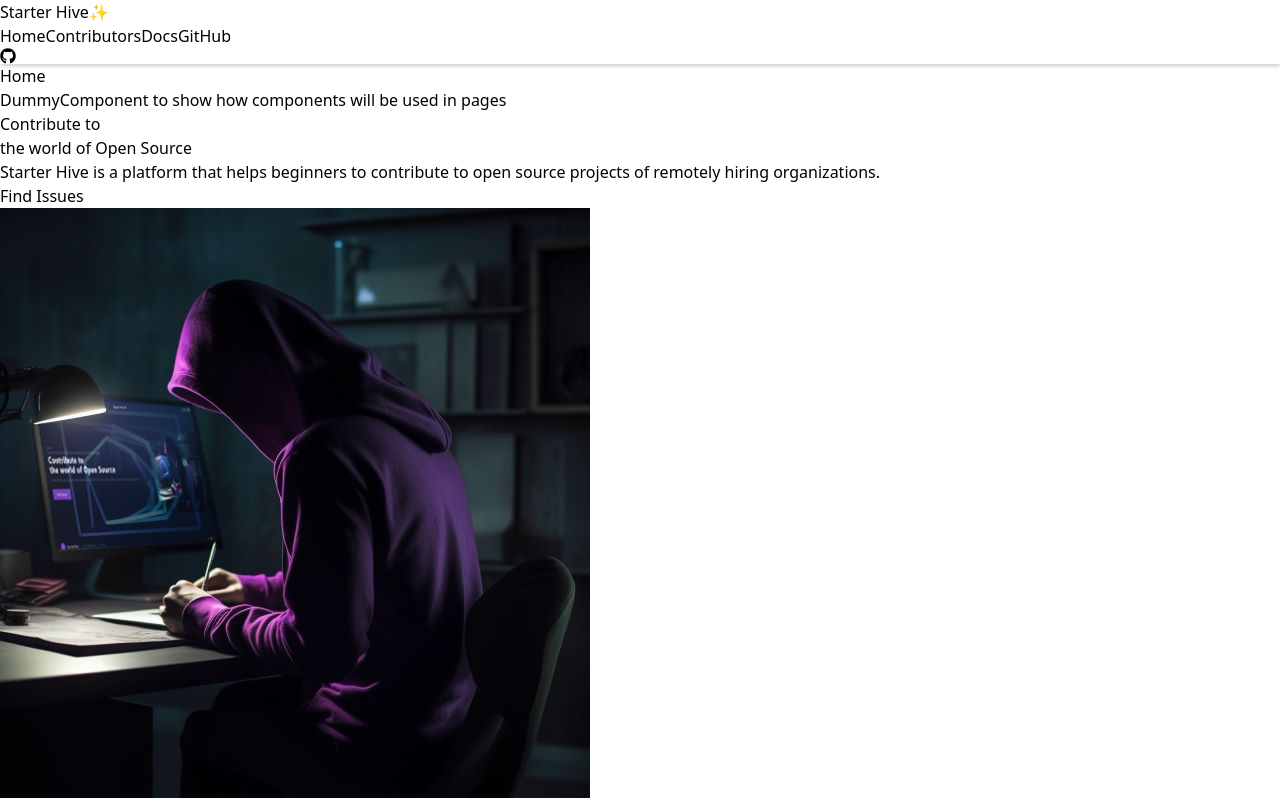
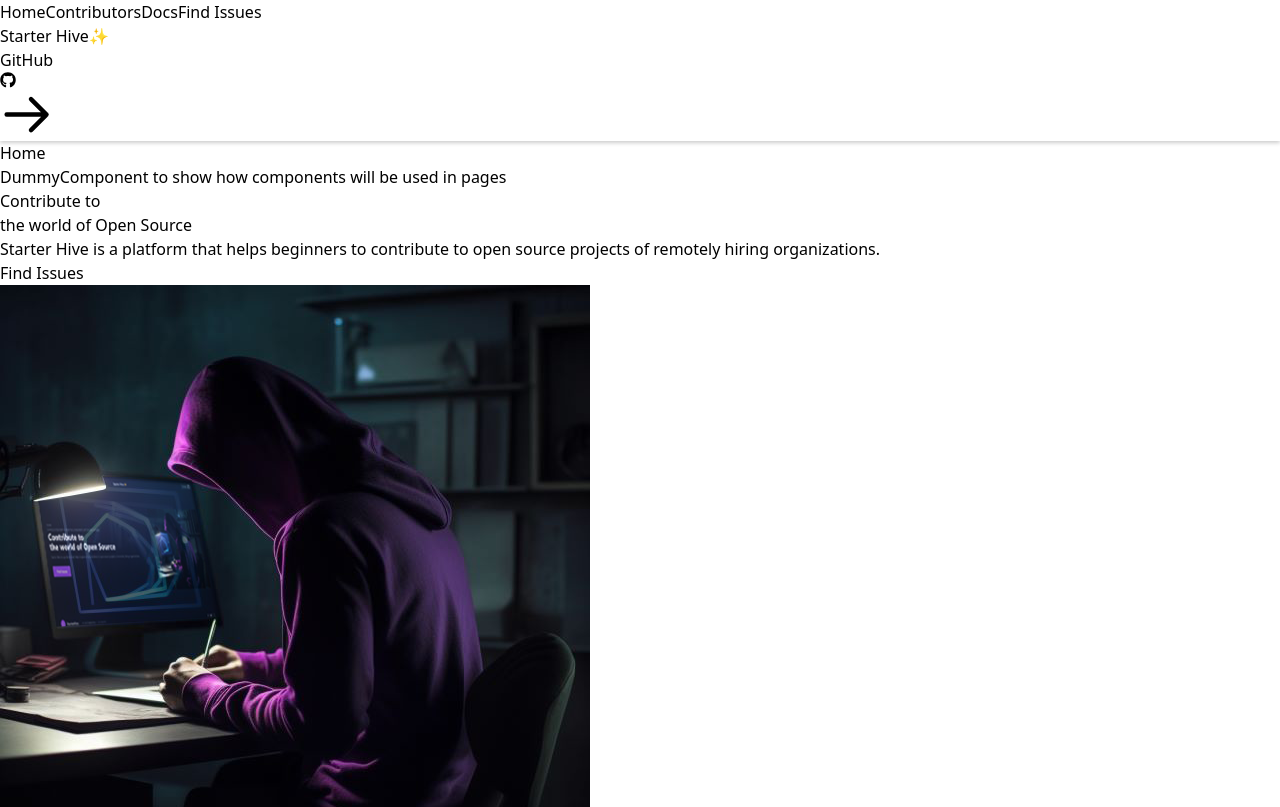
Before and after one commit to ArslanYM/StarterHive, a React (Vite) app in the folder web/: page / in a window 1280 px wide. Shown: the top 807 px of the page. Built offline with nearby package versions, Linux system fonts and the light colour scheme.

Commit message:
navbar alignment

```diff
--- a/web/src/layouts/Header.jsx
+++ b/web/src/layouts/Header.jsx
@@ -1,155 +1,3 @@
-// eslint-disable-next-line no-unused-vars
-// import React from "react";
-// import { FaGithub } from "react-icons/fa";
-
-
-// const Header = () => {
-//   return (
-//     <header className="text-gray-400 bg-gray-900 body-font">
-//       <div className="container mx-auto flex flex-wrap p-5 flex-col md:flex-row items-center">
-//         <nav className="flex lg:w-2/5 flex-wrap items-center text-base md:ml-auto">
-//           <a className="mr-5 hover:text-white">Home</a>
-//           <a className="mr-5 hover:text-white">Contributors</a>
-//           <a className="mr-5 hover:text-white">Docs</a>
-//           <a className="hover:text-white">Find Issues</a>
-//         </nav>
-//         <a className="flex order-first lg:order-none lg:w-1/5 title-font font-medium items-center text-white lg:items-center lg:justify-center mb-4 md:mb-0">
-//           <span className="ml-3 text-xl xl:block lg:hidden">
-//             Starter Hive✨
-//           </span>
-//         </a>
-//         <div className="lg:w-2/5 inline-flex lg:justify-end ml-5 lg:ml-0">
-//   <button className="inline-flex bg-gray-800 py-1 px-3 focus:outline-none duration-300 hover:bg-gray-700 rounded text-base mt-4 md:mt-0">
-//     <a
-//       href="https://github.com/ArslanYM/StarterHive"
-//       aria-label="github-link"
-//       target="_blank"
-//       rel="noreferrer"
-//       className="space-x-2 flex items-center"
-//     >
-//       <span>GitHub</span>
-//       <FaGithub className="text-2xl" />
-//       <svg
-//         xmlns="http://www.w3.org/2000/svg"
-//         className="h-4 w-4 ml-1"
-//         fill="none"
-//         viewBox="0 0 24 24"
-//         stroke="currentColor"
-//       >
-//         <path
-//           strokeLinecap="round"
-//           strokeLinejoin="round"
-//           strokeWidth={2}
-//           d="M14 5l7 7m0 0l-7 7m7-7H3"
-//         />
-//       </svg>
-//     </a>
-//   </button>
-// </div>
-
-//       </div>
-//     </header>
-//   );
-// };
-
-// export default Header;
-
-// // eslint-disable-next-line no-unused-vars
-// import React from "react";
-// import { FaGithub } from "react-icons/fa";
-
-// const Header = () => {
-//   return (
-//     <header
-//       className="text-gray-400 bg-gray-900 body-font"
-//       style={{
-//         backgroundColor: "rgba(0, 0, 0, 0.9)",
-//         boxShadow: "0 2px 4px rgba(0, 0, 0, 0.4)",
-//       }}
-//     >
-//       <div className="container mx-auto flex flex-wrap p-5 flex-col md:flex-row items-center">
-//         <nav className="flex lg:w-2/5 flex-wrap items-center text-base md:ml-auto">
-//           <a className="mr-5 hover:text-white">Home</a>
-//           <a className="mr-5 hover:text-white">Contributors</a>
-//           <a className="mr-5 hover:text-white">Docs</a>
-//           <a className="hover:text-white">Find Issues</a>
-//         </nav>
-//         <a className="flex order-first lg:order-none lg:w-1/5 title-font font-medium items-center text-white lg:items-center lg:justify-center mb-4 md:mb-0">
-//           <span className="ml-3 text-xl xl:block lg:hidden">
-//             Starter Hive✨
-//           </span>
-//         </a>
-//         <div className="lg:w-2/5 inline-flex lg:justify-end ml-5 lg:ml-0">
-//           <button className="inline-flex bg-gray-800 py-1 px-3 focus:outline-none duration-300 hover:bg-gray-700 rounded text-base mt-4 md:mt-0">
-//             <a
-//               href="https://github.com/ArslanYM/StarterHive"
-//               aria-label="github-link"
-//               target="_blank"
-//               rel="noreferrer"
-//               className="space-x-2 flex items-center"
-//             >
-//               <span>GitHub</span>
-//               <FaGithub className="text-2xl" />
-//               <svg
-//                 xmlns="http://www.w3.org/2000/svg"
-//                 className="h-4 w-4 ml-1"
-//                 fill="none"
-//                 viewBox="0 0 24 24"
-//                 stroke="currentColor"
-//               >
-//                 <path
-//                   strokeLinecap="round"
-//                   strokeLinejoin="round"
-//                   strokeWidth={2}
-//                   d="M14 5l7 7m0 0l-7 7m7-7H3"
-//                 />
-//               </svg>
-//             </a>
-//           </button>
-//         </div>
-//       </div>
-//     </header>
-//   );
-// };
-
-// export default Header;
-
-
-// // eslint-disable-next-line no-unused-vars
-// import React from "react";
-// import { FaGithub } from "react-icons/fa";
-
-// const Header = () => {
-//   return (
-//     <header
-//       className="text-gray-400 bg-gray-900 body-font"
-//       style={{
-//         backgroundColor: "rgba(0, 0, 0, 0.9)",
-//         boxShadow: "0 2px 4px rgba(0, 0, 0, 0.4)",
-//       }}
-//     >
-//       <div className="container mx-auto flex flex-wrap p-5 flex-col md:flex-row items-center">
-//         <div className="flex items-center flex-shrink-0 text-white mr-6">
-//           <span className="text-xl font-medium">Starter Hive✨</span>
-//         </div>
-//         <nav className="flex lg:w-2/5 flex-wrap items-center text-base md:ml-auto justify-end">
-//           <a className="mr-5 hover:text-white">Home</a>
-//           <a className="mr-5 hover:text-white">Contributors</a>
-//           <a className="mr-5 hover:text-white">Docs</a>
-//           <a className="hover:text-white">
-//             <span className="flex items-center">
-//               GitHub
-//               <FaGithub className="text-2xl ml-1" />
-//             </span>
-//           </a>
-//         </nav>
-//       </div>
-//     </header>
-//   );
-// };
-
-// export default Header;
-
 
 // eslint-disable-next-line no-unused-vars
 import React from "react";
@@ -164,18 +12,46 @@ const Header = () => {
       }}
     >
       <div className="container mx-auto flex flex-wrap p-5 flex-col md:flex-row items-center">
-        <div className="flex items-center flex-shrink-0 text-white mr-6">
-          <span className="text-xl font-medium cursor-pointer">Starter Hive✨</span>
-        </div>
-        <nav className="flex lg:w-2/5 flex-wrap items-center text-base md:ml-auto justify-between">
-        <a className="hover:text-white cursor-pointer">Home</a>
-          <a className="hover:text-white cursor-pointer">Contributors</a>
-          <a className="hover:text-white cursor-pointer">Docs</a>
-          <a className="hover:text-white flex items-center cursor-pointer">
-            GitHub
-            <FaGithub className="text-2xl ml-1" />
-          </a>
+        <nav className="flex lg:w-2/5 flex-wrap items-center text-base md:ml-auto">
+          <a className="mr-5 hover:text-white">Home</a>
+          <a className="mr-5 hover:text-white">Contributors</a>
+          <a className="mr-5 hover:text-white">Docs</a>
+          <a className="hover:text-white">Find Issues</a>
         </nav>
+        <a className="flex order-first lg:order-none lg:w-1/5 title-font font-medium items-center text-white lg:items-center lg:justify-center mb-4 md:mb-0">
+          <span className="ml-3 text-xl xl:block lg:hidden">
+            Starter Hive✨
+          </span>
+        </a>
+        <div className="lg:w-2/5 inline-flex lg:justify-end ml-5 lg:ml-0">
+  <button className="inline-flex bg-gray-800 py-1 px-3 focus:outline-none duration-300 hover:bg-gray-700 rounded text-base mt-4 md:mt-0">
+    <a
+      href="https://github.com/ArslanYM/StarterHive"
+      aria-label="github-link"
+      target="_blank"
+      rel="noreferrer"
+      className="space-x-2 flex items-center"
+    >
+      <span>GitHub</span>
+      <FaGithub className="text-2xl" />
+      <svg
+        xmlns="http://www.w3.org/2000/svg"
+        className="h-4 w-4 ml-1"
+        fill="none"
+        viewBox="0 0 24 24"
+        stroke="currentColor"
+      >
+        <path
+          strokeLinecap="round"
+          strokeLinejoin="round"
+          strokeWidth={2}
+          d="M14 5l7 7m0 0l-7 7m7-7H3"
+        />
+      </svg>
+    </a>
+  </button>
+</div>
+
       </div>
     </header>
   );
```
